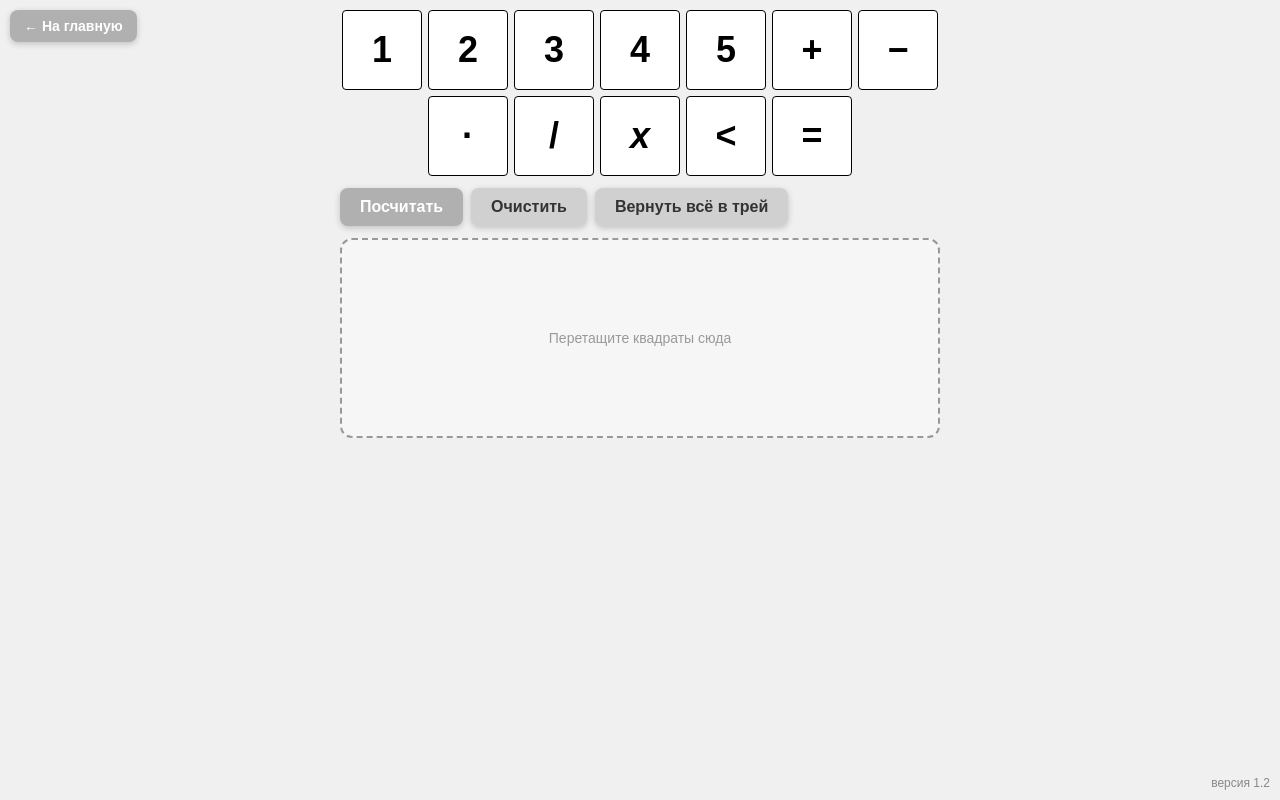
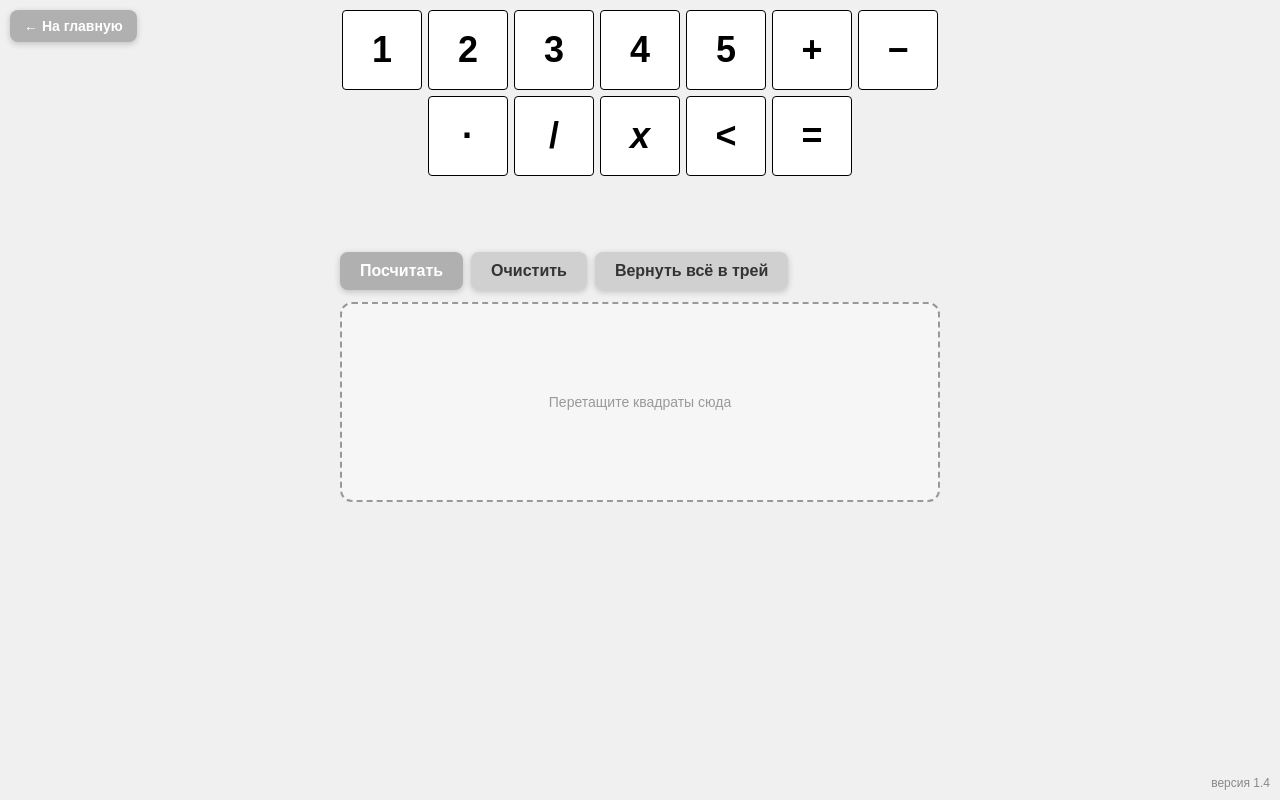
Before and after one commit to sur0c/math_trainer, a plain HTML site: page sum.html in a window 1280 px wide. Drawn offline with Linux system fonts and the light colour scheme.

Commit message:
Update sum.html

```diff
--- a/sum.html
+++ b/sum.html
@@ -18,13 +18,14 @@
             display: flex; flex-wrap: wrap; justify-content: center;
             gap: 6px; max-width: calc(100vw - 20px);
             z-index: 100; pointer-events: none;
+            transition: top 0.15s ease;
         }
         .tray > * { pointer-events: auto; }
         .stage {
             position: absolute;
             left: 50%;
-            transform: translateX(-50%);
-            top: 0; /* будет пересчитано скриптом */
+            top: 50%;
+            transform: translate(-50%, -50%);
             display: flex; flex-direction: column; align-items: stretch;
             gap: 12px; width: max-content; max-width: calc(100vw - 20px);
             pointer-events: none;
@@ -138,7 +139,7 @@
     </style>
 </head>
 <body>
-    <a href="index.html" class="home-button" aria-label="На главную">← На главную</a>
+    <a href="index.html" class="home-button" id="homeButton" aria-label="На главную">← На главную</a>
 
     <div class="container" id="container">
         <div class="tray" id="tray" role="toolbar" aria-label="Доступные квадраты"></div>
@@ -157,12 +158,13 @@
     </div>
 
     <script>
-        const VERSION = '1.2';
+        const VERSION = '1.4';
         document.getElementById('version').textContent = 'версия ' + VERSION;
 
         const container = document.getElementById('container');
         const tray = document.getElementById('tray');
         const stage = document.getElementById('stage');
+        const homeButton = document.getElementById('homeButton');
         const dropZone = document.getElementById('dropZone');
         const placeholder = document.getElementById('placeholder');
         const calcButton = document.getElementById('calcButton');
@@ -202,30 +204,68 @@
             }
         }
 
-        // ===== Позиционирование stage относительно трея =====
-        // Верхняя граница трея + его высота. Интерфейс опускается ниже.
-        function updateStagePosition() {
-            const trayRect = tray.getBoundingClientRect();
-            const bottom = trayRect.bottom;
-            // Отступ между треем и интерфейсом
-            const gap = 12;
-            // На мобильных ограничим, чтобы интерфейс не уезжал за низ экрана
-            const stageHeight = stage.offsetHeight;
-            const maxTop = window.innerHeight - stageHeight - 10;
-            let top = bottom + gap;
-            if (top > maxTop) top = Math.max(gap, maxTop);
-            stage.style.top = top + 'px';
+        // ===== Позиционирование =====
+        // 1. Трей по умолчанию сверху (top: 10px / 6px на мобильных).
+        //    Если карточки в трее пересекаются с кнопкой «На главную» —
+        //    опускаем трей ниже кнопки.
+        // 2. Stage по умолчанию центрирован.
+        //    Если stage пересекается с треем — опускаем stage под трей.
+        function updateLayout() {
+            // --- Шаг 1: позиция трея ---
+            // Сброс к исходному положению
+            const defaultTrayTop = parseFloat(getComputedStyle(tray).getPropertyValue('top')) || 0;
+            // На мобильных CSS задаёт top: 6px, на десктопе 10px — берём из CSS.
+            // Чтобы сбросить inline-стиль, временно очистим:
+            tray.style.top = '';
+            void tray.offsetHeight;
+
+            const homeRect = homeButton.getBoundingClientRect();
+            let trayRect = tray.getBoundingClientRect();
+
+            // Проверяем пересечение трея и кнопки
+            const trayOverlapsHome = !(
+                trayRect.right  < homeRect.left  ||
+                trayRect.left   > homeRect.right ||
+                trayRect.bottom < homeRect.top   ||
+                trayRect.top    > homeRect.bottom
+            );
+
+            if (trayOverlapsHome) {
+                const gap = 8;
+                const newTop = homeRect.bottom + gap;
+                tray.style.top = newTop + 'px';
+                void tray.offsetHeight;
+                trayRect = tray.getBoundingClientRect();
+            }
+
+            // --- Шаг 2: позиция stage ---
+            // Сброс к центрированию
+            stage.style.top = '50%';
+            stage.style.transform = 'translate(-50%, -50%)';
+            void stage.offsetHeight;
+
+            const stageRect = stage.getBoundingClientRect();
+
+            const stageOverlapsTray = !(
+                stageRect.right  < trayRect.left  ||
+                stageRect.left   > trayRect.right ||
+                stageRect.bottom < trayRect.top   ||
+                stageRect.top    > trayRect.bottom
+            );
+
+            if (stageOverlapsTray) {
+                const gap = 12;
+                const maxTop = window.innerHeight - stage.offsetHeight - 10;
+                let top = trayRect.bottom + gap;
+                if (top > maxTop) top = Math.max(gap, maxTop);
+                stage.style.top = top + 'px';
+                stage.style.transform = 'translateX(-50%)';
+            }
         }
 
-        // Пересчитываем при старте и при изменении размеров
-        window.addEventListener('resize', () => {
-            updateStagePosition();
-        });
-
-        // После загрузки шрифтов/раскладки — ещё раз
-        window.addEventListener('load', updateStagePosition);
-        // И сразу, т.к. трей уже создан
-        updateStagePosition();
+        window.addEventListener('resize', updateLayout);
+        window.addEventListener('load', updateLayout);
+        updateLayout();
 
         // ===== Кнопки =====
         calcButton.addEventListener('click', () => {
@@ -276,7 +316,7 @@
             kbdEl = null;
             updateDockState();
             setResult('', '');
-            updateStagePosition();
+            updateLayout();
         });
 
         function setResult(text, cls) {
@@ -742,6 +782,7 @@
                                 el.style.transform = '';
                                 el.style.transition = '';
                                 tray.appendChild(el);
+                                updateLayout();
                             }
                             kbdEl = null;
                             e.preventDefault();
@@ -800,10 +841,11 @@
             el.style.transition = '';
             if (kbdEl === el) kbdEl = null;
             tray.appendChild(el);
+            updateLayout();
         });
 
         updateDockState();
-        updateStagePosition();
+        updateLayout();
     </script>
 </body>
 </html>
```
